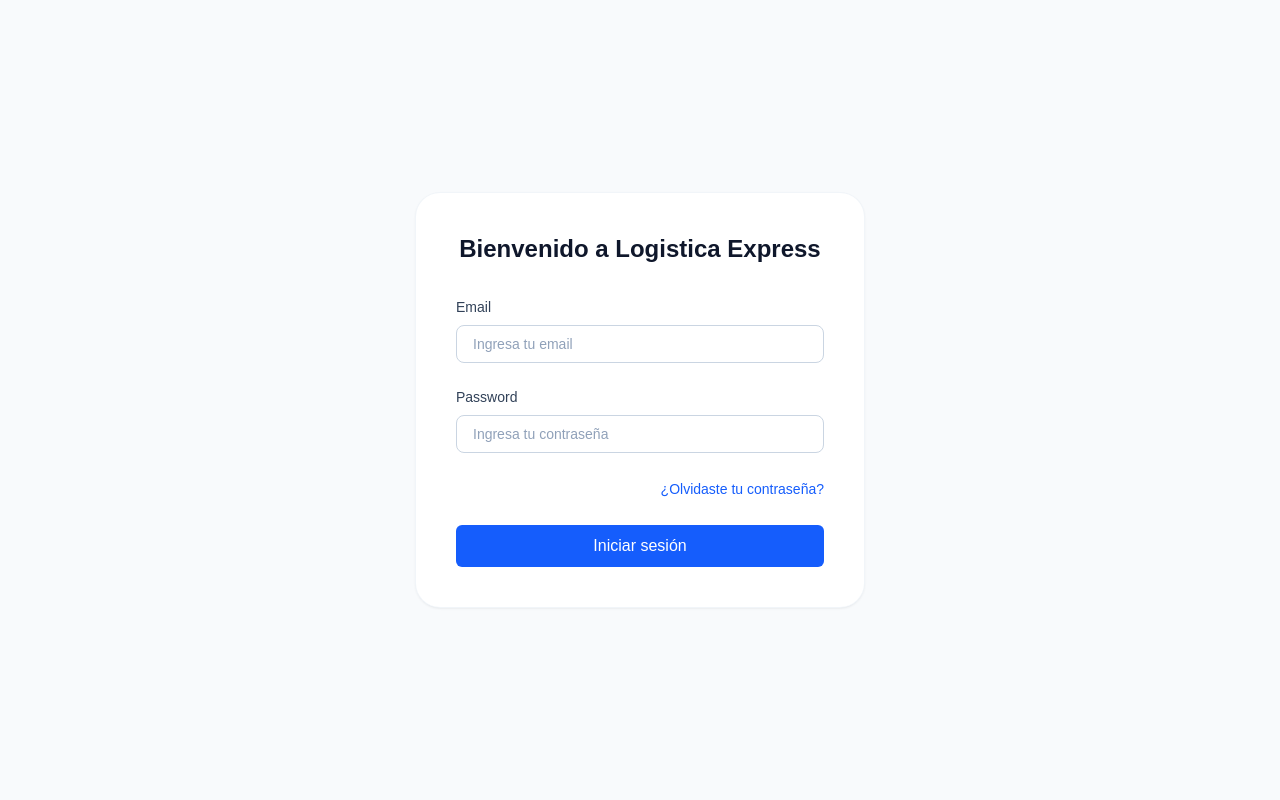
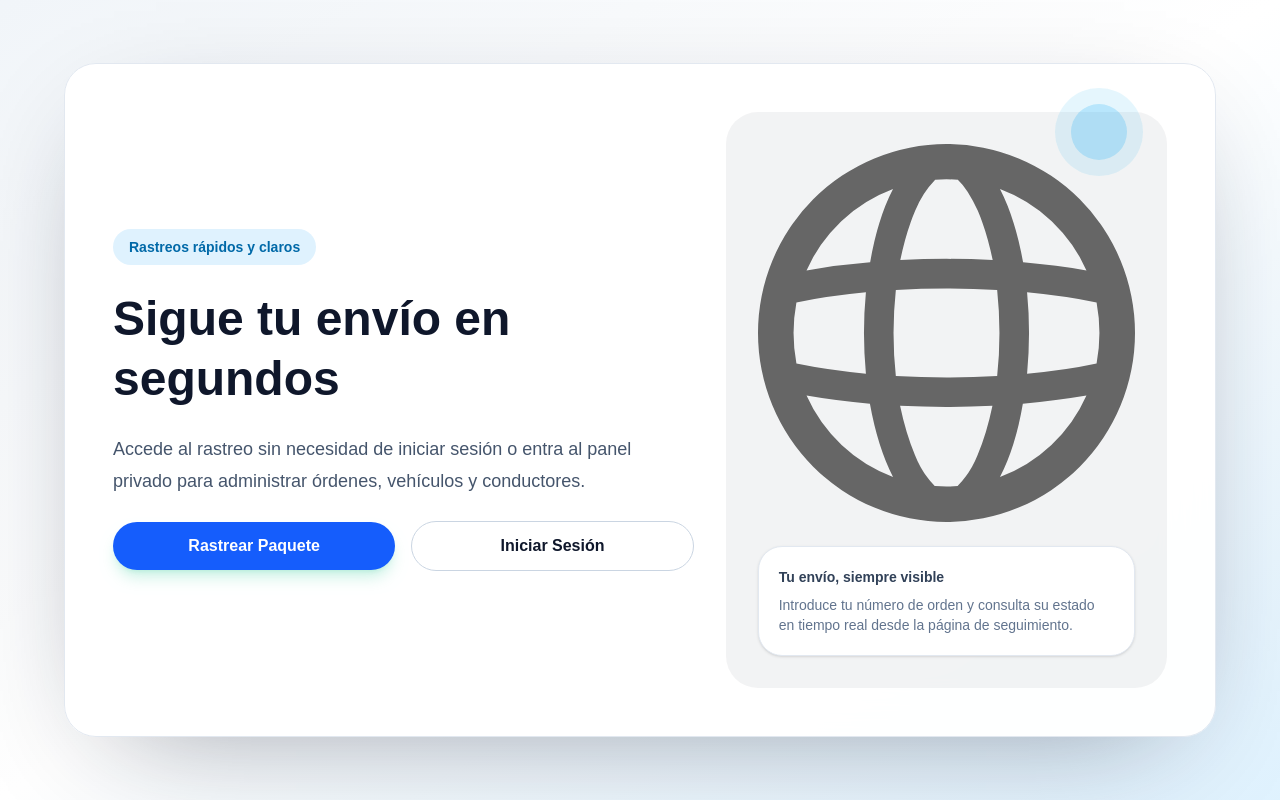
Before and after one commit to Proyecto-Aula-Unicolombo/shipping-app-frontend, a Next.js app: page / in a window 1280 px wide. Built offline with nearby package versions, Linux system fonts and the light colour scheme; no server answers.

Commit message:
add lading page to redirect login or search packages

```diff
--- /dev/null
+++ b/src/app/login/page.tsx
@@ -0,0 +1,5 @@
+import { LoginPage } from "@/modules/auth/login/ui/LoginPage";
+
+export default function LoginRoute() {
+  return <LoginPage />;
+}
--- a/src/app/page.tsx
+++ b/src/app/page.tsx
@@ -1,5 +1,5 @@
-import { LoginPage } from "@/modules/auth/login/ui/LoginPage";
+import LandingPage from "@/modules/shared/components/LandingPage";
 
 export default function Home() {
-  return <LoginPage />;
+  return <LandingPage />;
 }
--- /dev/null
+++ b/src/modules/shared/components/LandingPage.tsx
@@ -0,0 +1,57 @@
+import Image from "next/image";
+import Link from "next/link";
+
+export default function LandingPage() {
+  return (
+    <div className="min-h-screen bg-gradient-to-br from-slate-100 via-white to-sky-100 p-6 flex items-center justify-center">
+      <div className="w-full max-w-6xl rounded-[2rem] bg-white/95 shadow-[0_35px_120px_-50px_rgba(15,23,42,0.45)] backdrop-blur-xl overflow-hidden border border-slate-200">
+        <div className="grid gap-8 lg:grid-cols-[1.25fr_0.95fr] p-8 lg:p-12 items-center">
+          <div className="space-y-6">
+            <span className="inline-flex items-center rounded-full bg-sky-100 px-4 py-2 text-sm font-semibold text-sky-700">
+              Rastreos rápidos y claros
+            </span>
+            <h1 className="text-4xl sm:text-5xl font-extrabold text-slate-900 leading-tight">
+              Sigue tu envío en segundos
+            </h1>
+            <p className="max-w-xl text-slate-600 text-lg leading-8">
+              Accede al rastreo sin necesidad de iniciar sesión o entra al panel privado para administrar órdenes, vehículos y conductores.
+            </p>
+            <div className="grid gap-4 sm:grid-cols-2 sm:items-center">
+              <Link
+                href="/seguimiento"
+                className="inline-flex justify-center rounded-full  bg-blue-600 px-8 py-3 text-base font-semibold text-white shadow-lg shadow-emerald-500/20 hover:bg-emerald-700 transition"
+              >
+                Rastrear Paquete
+              </Link>
+              <Link
+                href="/login"
+                className="inline-flex justify-center rounded-full border border-slate-300 bg-white px-8 py-3 text-base font-semibold text-slate-900 hover:bg-slate-50 transition"
+              >
+                Iniciar Sesión
+              </Link>
+            </div>
+          </div>
+
+          <div className="relative rounded-[2rem] bg-slate-900/5 p-6 sm:p-8">
+            <div className="absolute -top-6 right-6 hidden sm:block rounded-full bg-sky-500/10 p-4">
+              <div className="h-14 w-14 rounded-full bg-sky-500/20" />
+            </div>
+            <Image
+              src="/globe.svg"
+              alt="Ilustración de seguimiento de envíos"
+              width={520}
+              height={520}
+              className="mx-auto max-h-[420px] object-contain"
+            />
+            <div className="mt-6 rounded-3xl bg-white p-5 shadow-sm border border-slate-200">
+              <p className="text-sm font-semibold text-slate-700">Tu envío, siempre visible</p>
+              <p className="mt-2 text-sm text-slate-500">
+                Introduce tu número de orden y consulta su estado en tiempo real desde la página de seguimiento.
+              </p>
+            </div>
+          </div>
+        </div>
+      </div>
+    </div>
+  );
+}
```
